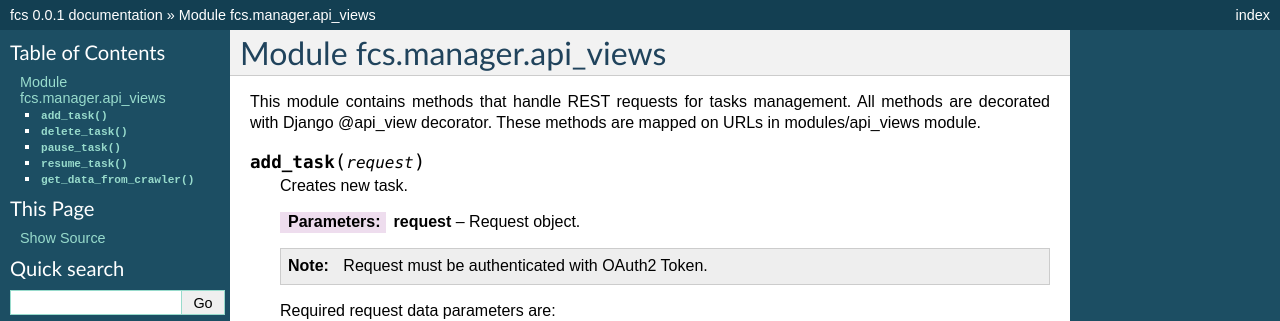
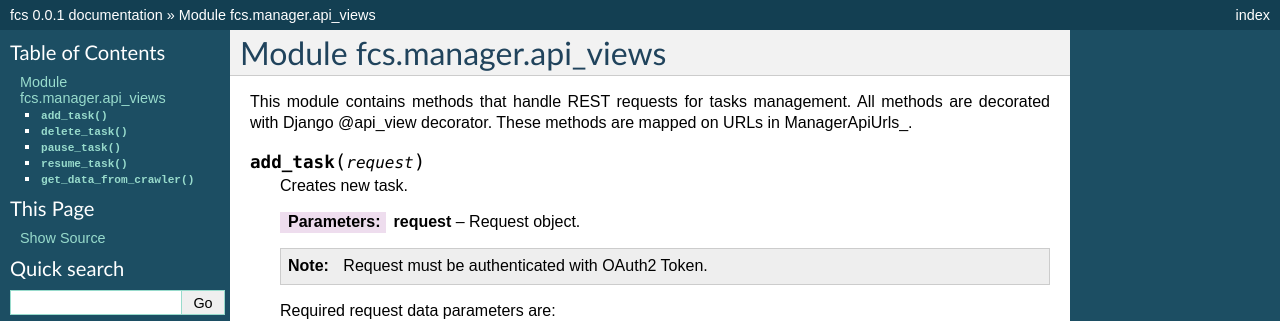
Before and after one commit to agh-glk/fcs, a Sphinx documentation site: the page built from docs/source/manager/api_views.rst, in a window 1280 px wide. Shown: the top 321 px of the page. Built offline with Sphinx 7.4.7, drawn with Linux system fonts in a browser that asks for light colours; formulas are drawn with MathJax 3.

Commit message:
[NT] Edit

```diff
--- a/docs/source/manager/api_views.rst
+++ b/docs/source/manager/api_views.rst
@@ -1,7 +1,7 @@
 Module fcs.manager.api_views
 =======================================
 
-This module contains methods that handle REST requests for tasks management. All methods are decorated with Django @api_view decorator. These methods are mapped on URLs in :doc:`modules/api_views` module.
+This module contains methods that handle REST requests for tasks management. All methods are decorated with Django @api_view decorator. These methods are mapped on URLs in :ref:`ManagerApiUrls_`.
 
 .. py:function:: add_task(request)
 
```
